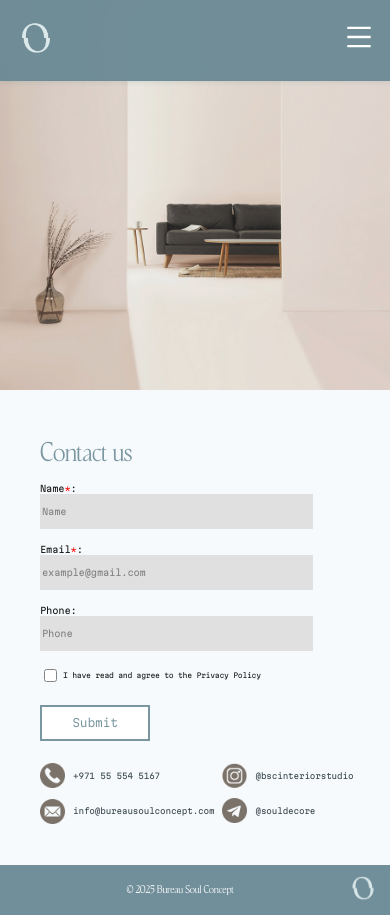
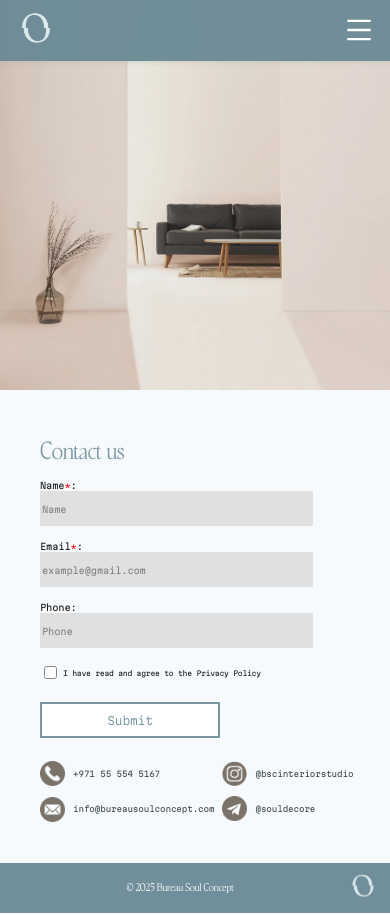
Before and after one commit to AllaOz/DesignerNext.js, a Next.js app in the folder interior-design/: page /contacts in a window 390 px wide. Built offline with nearby package versions, Linux system fonts and the light colour scheme.

Commit message:
Mobile layout improvements: unified headings, button sizes, spacing adjustments

```diff
--- a/interior-design/components/globals.scss
+++ b/interior-design/components/globals.scss
@@ -391,16 +391,7 @@ $hover-color: $accent-color;
 
 }
 
-.paragraphWhyChooseMe {
-  font-family: $default-font;
-  font-size: 10px;
-  font-weight: 200;
-  letter-spacing: -0.02em;
-  text-align: left;
-  width: 80%;
-  line-height: 1.5;
-  color: $text-color;
-}
+// .paragraphWhyChooseMe styles moved to whychooseme.module.scss
 
 // Modern Utility Classes
 .gradient-text {
@@ -472,8 +463,14 @@ $hover-color: $accent-color;
 
 @media (max-width: 768px) {
   .headingTwo {
-    font-size: clamp(1.5rem, 5vw, 2.5rem);
+    font-size: 22px !important;
     padding-top: 2rem;
+    text-align: left !important;
+  }
+
+  .headingThree {
+    font-size: 20px !important;
+    text-align: left !important;
   }
 
   .paragraphAboutme {
@@ -487,4 +484,12 @@ $hover-color: $accent-color;
   .textContainer {
     padding: 0 1rem;
   }
+
+  .freeConsultationBtn,
+  .learnMoreBtn {
+    min-width: 180px;
+    width: 180px;
+    font-size: 0.7rem;
+    padding: 8px 12px;
+  }
 }
--- a/interior-design/components/styles/body.module.scss
+++ b/interior-design/components/styles/body.module.scss
@@ -79,7 +79,7 @@
     display: flex;
     flex-direction: column;
     gap: 1rem;
-    padding: 2rem 1.5rem 1rem;
+    padding: 60px 1.5rem 1rem;
     min-height: auto;
   }
 
@@ -88,6 +88,12 @@
     padding: 0;
     text-align: left;
     align-items: flex-start;
+
+    >div {
+      flex-direction: column !important;
+      gap: 0.8rem !important;
+      align-items: flex-start !important;
+    }
   }
 
   .rightContainer {
@@ -130,7 +136,7 @@
 
 @media (max-width: 480px) {
   .twoContainer {
-    padding: 5rem 1.5rem 2rem;
+    padding: 60px 1.5rem 2rem;
   }
 
   .paragraph {
--- a/interior-design/components/styles/projects.module.scss
+++ b/interior-design/components/styles/projects.module.scss
@@ -239,6 +239,7 @@
         padding: 0;
         padding-top: 1rem;
         margin-bottom: 1rem;
+        text-align: left;
     }
 
 
@@ -252,6 +253,7 @@
         margin-bottom: 0.5rem;
         padding-bottom: 0.5rem;
         margin-top: 3rem;
+        margin-left: 2rem;
     }
 
     .projectSlide {
--- a/interior-design/components/styles/services.module.scss
+++ b/interior-design/components/styles/services.module.scss
@@ -182,8 +182,9 @@
     transform: translate(-50%, -50%);
     background: white;
     border-radius: 8px;
-    padding: 2rem 1.5rem;
-    max-width: 92vw;
+    padding: 2rem 2rem;
+    max-width: 85vw;
+    width: 85vw;
     max-height: 85vh;
     overflow-y: auto;
     box-shadow: 0 4px 20px rgba(0, 0, 0, 0.15);
--- a/interior-design/components/styles/whychooseme.module.scss
+++ b/interior-design/components/styles/whychooseme.module.scss
@@ -8,7 +8,11 @@
 
 .paragraphWhyChooseMe {
   color: $accent-light;
-  font-size: 14px;
+  font-family: $default-font;
+  font-size: 0.875rem;
+  font-weight: 300;
+  line-height: 1.7;
+  letter-spacing: -0.02em;
 }
 
 .lampsImg {
@@ -52,10 +56,10 @@
 
   .leftContainerWhy {
     display: flex;
-    align-items: center;
-    justify-content: center;
+    align-items: flex-start;
+    justify-content: flex-start;
     flex-direction: column;
-    min-height: 50vh;
+    max-height: 50vh;
     width: 100%;
     max-width: 100vw;
     padding: 2rem 1.5rem;
@@ -71,26 +75,30 @@
   }
 
   .headingTwo {
-    font: 20px $heading-font;
-    margin: 2rem 0;
+    font: 22px $heading-font;
+    margin: 1rem 0;
+    text-align: left;
+    align-self: flex-start;
+    padding-top: 0;
   }
 
   .paragraphWhyChooseMe {
-    font: 0.65rem $basic-font;
+    font: 0.65rem $default-font;
     color: $accent-light;
     width: 100%;
-    margin-bottom: 1rem;
-    padding-right: 2rem;
+    padding-right: 1rem;
+    line-height: 1.7;
   }
 
   .lampsImg {
     object-fit: cover;
-    width: 100vw !important;
-    height: 100% !important;
-    max-width: none !important;
+    width: 100vw;
+    height: 100%;
+    max-width: none;
   }
 
   .learnMoreBtn {
     margin-bottom: 2rem;
+    align-self: flex-start;
   }
 }
--- a/interior-design/components/ui/Header/Header.module.scss
+++ b/interior-design/components/ui/Header/Header.module.scss
@@ -21,12 +21,12 @@
   justify-content: space-between;
   align-items: center;
   padding: 0 3rem;
-  height: 80px;
+  height: 70px;
   width: 100%;
 }
 
 .logo {
-  height: 60px;
+  height: 50px;
   width: auto;
   cursor: pointer;
   transition: transform 0.3s cubic-bezier(0.4, 0, 0.2, 1);
@@ -136,6 +136,7 @@
     width: 100%;
     max-width: 100vw;
     box-sizing: border-box;
+    height: 60px;
   }
 
   .desktopMenu {
@@ -146,7 +147,7 @@
     display: block;
     position: fixed;
     right: 16px;
-    top: 22px;
+    top: 15px;
     z-index: 1000;
     cursor: pointer;
     color: white;
```
Also changed, not shown: interior-design/components/assets/fonts/PlayfairDisplay-Regular.ttf (deleted), interior-design/components/assets/fonts/Roboto-Medium.ttf (deleted).
